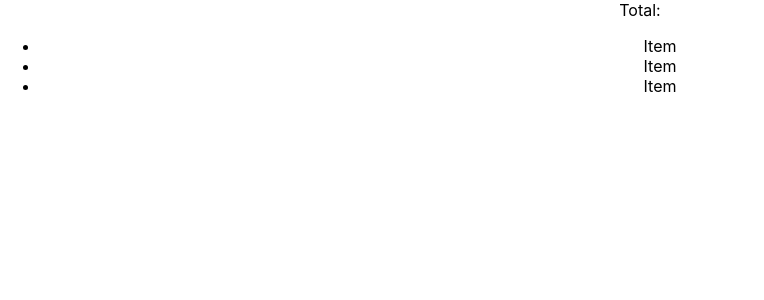
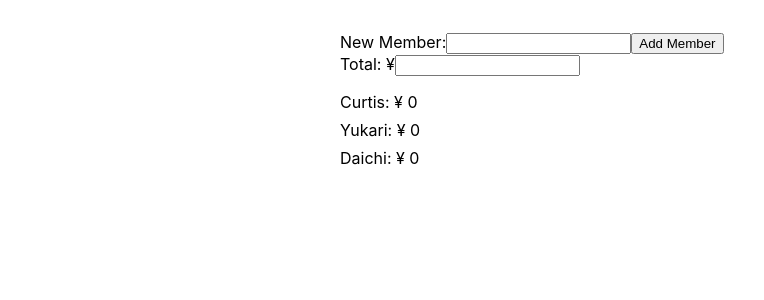
Before and after one commit to atparkweb/react-context-app, a React (Create React App) app: page / in a window 1280 px wide. Shown: the top 300 px of the page, without its empty margins (0-764 px from the left). Built offline with nearby package versions, Linux system fonts and the light colour scheme.

Commit message:
feature: Add nested component architecture

```diff
--- /dev/null
+++ b/src/Add/index.js
@@ -0,0 +1,22 @@
+import React from "react";
+
+function Add({ onAdd }) {
+  let inputRef = React.useRef();
+
+  const handleClick = e => {
+    onAdd(inputRef.current.value);
+    inputRef.current.value = "";
+  };
+
+  return (
+    <div>
+      <label>
+        New Member:
+        <input type="text" ref={inputRef} />
+      </label>
+      <button onClick={handleClick}>Add Member</button>
+    </div>
+  );
+}
+
+export default Add;
--- a/src/App.css
+++ b/src/App.css
@@ -1,3 +1,5 @@
 .App {
-  text-align: center;
+  padding: 2rem;
+  margin: 0 auto;
+  max-width: 600px;
 }
--- a/src/App.js
+++ b/src/App.js
@@ -1,12 +1,54 @@
+import { useState } from "react";
 import "./App.css";
 
+import Add from "./Add";
 import { GroupList } from "./Group";
 
+const defaultList = [
+  {
+    name: "Curtis",
+    id: 1,
+  },
+  {
+    name: "Yukari",
+    id: 2,
+  },
+  {
+    name: "Daichi",
+    id: 3,
+  },
+];
+
 function App() {
+  const [members, setMembers] = useState(defaultList);
+  const [total, setTotal] = useState(0);
+
+  const handleChange = e => {
+    const input = parseInt(e.target.value, 10);
+    if (!isNaN(input)) {
+      setTotal(input);
+    } else {
+      e.target.value = null;
+      setTotal(0);
+    }
+  };
+
+  const handleAdd = name => {
+    setMembers(
+      members.concat({
+        name: name,
+        id: Date.now(),
+      })
+    );
+  };
+
   return (
     <div className="App">
-      <div>Total: </div>
-      <GroupList></GroupList>
+      <Add onAdd={handleAdd} />
+      <div>
+        Total: ¥<input onChange={handleChange} />
+      </div>
+      <GroupList list={members} total={total}></GroupList>
     </div>
   );
 }
--- /dev/null
+++ b/src/Group/Group.css
@@ -0,0 +1,9 @@
+.Group-list {
+  list-style-type: none;
+  padding: 0;
+  margin: 1rem 0;
+}
+
+.Group-item {
+  margin: 0.5rem 0;
+}
--- a/src/Group/index.js
+++ b/src/Group/index.js
@@ -1,17 +1,27 @@
 import React from "react";
+import "./Group.css";
 
-const GroupList = () => {
+const GroupList = ({ list = [], total = 0 }) => {
   return (
-    <ul>
-      <GroupItem></GroupItem>
-      <GroupItem></GroupItem>
-      <GroupItem></GroupItem>
+    <ul className="Group-list">
+      {list.map(item => (
+        <GroupItem
+          key={item.id}
+          name={item.name}
+          total={total}
+          membersCount={list.length || 1}
+        ></GroupItem>
+      ))}
     </ul>
   );
 };
 
-const GroupItem = () => {
-  return <li className="Group-item">Item</li>;
+const GroupItem = ({ name, total, membersCount }) => {
+  return (
+    <li className="Group-item">
+      {name}: ¥ {Math.round(total / membersCount)}
+    </li>
+  );
 };
 
 export default GroupList;
```
